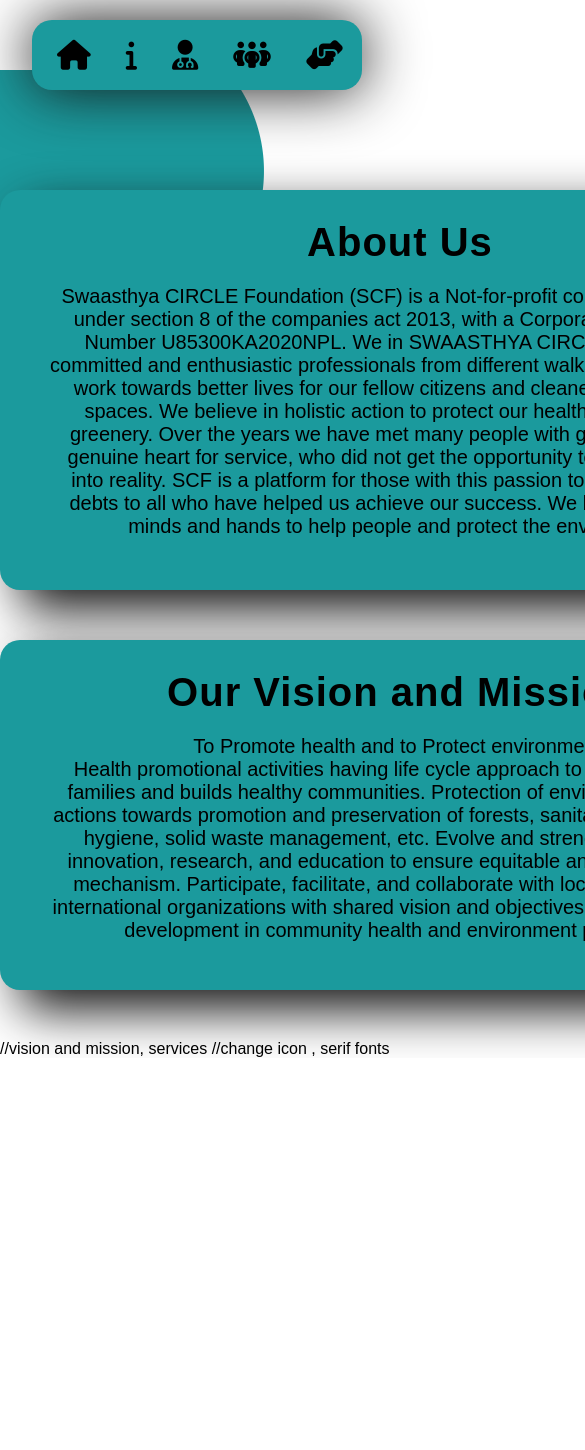
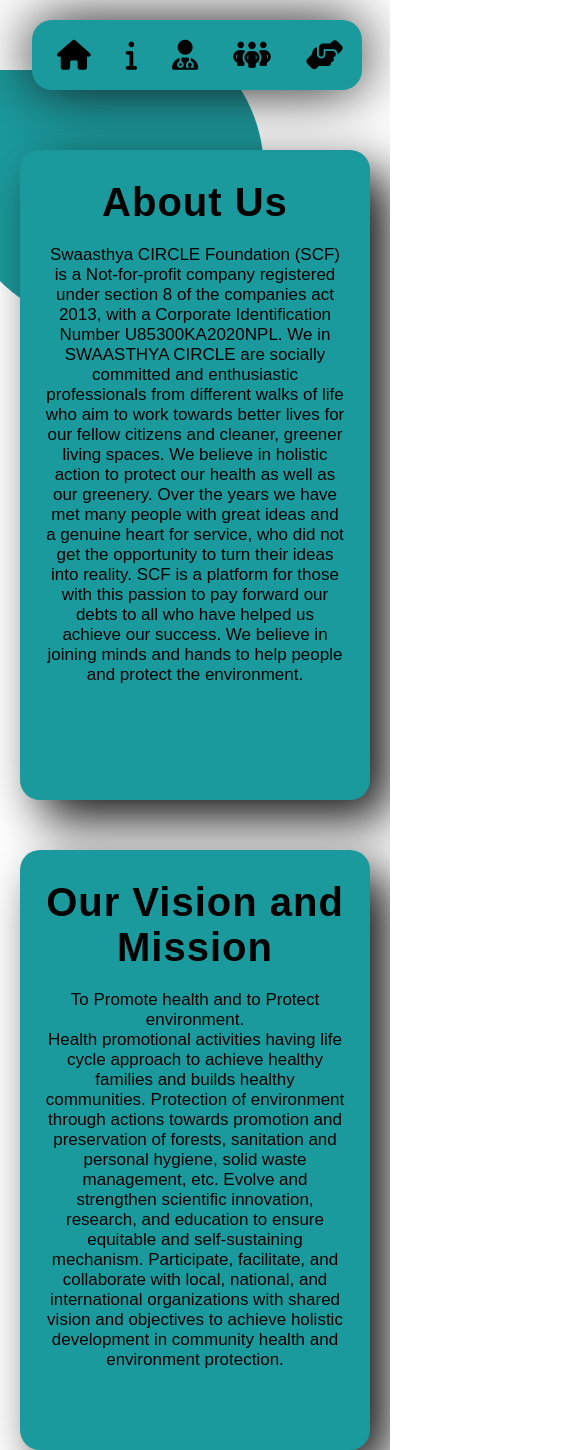
Before and after one commit to Foxtrot-14/Swaasthya-Circle, a React (Create React App) app: page /about in a window 390 px wide. Shown: the top 1450 px of the page, 585 px wide, since content can reach past the window. Before the commit the page ends 1058 px from the top, so only its background shows below. Built offline with nearby package versions, Linux system fonts and the light colour scheme; no server answers; the database is empty.

Commit message:
about-us-responsive

```diff
--- a/package.json
+++ b/package.json
@@ -44,6 +44,6 @@
     ]
   },
   "devDependencies": {
-    "@wixc3/react-board": "^2.2.1"
+    "@wixc3/react-board": "^2.3.0"
   }
 }
--- a/src/components/pages/About.css
+++ b/src/components/pages/About.css
@@ -33,3 +33,35 @@
   background-color: #1b9a9d;
   box-shadow: 20px 20px 50px rgb(21, 21, 21);
 }
+
+@media only screen and (max-width: 768px) {
+  h1 {
+    padding-top: 30px;
+    letter-spacing: 1px;
+    font-size: 40px;
+    font-weight: bold;
+    margin-bottom: 20px;
+  }
+  p {
+    width: 300px;
+    font-size: 17px;
+  }
+  .card1 {
+    margin-top: 80px;
+    margin-bottom: 50px;
+    border-radius: 20px;
+    height: 650px;
+    width: 350px;
+    background-color: #1b9a9d;
+    box-shadow: 20px 20px 50px rgb(21, 21, 21);
+  }
+  .card2 {
+    margin-top: 20px;
+    margin-bottom: 50px;
+    border-radius: 20px;
+    height: 600px;
+    width: 350px;
+    background-color: #1b9a9d;
+    box-shadow: 20px 20px 50px rgb(21, 21, 21);
+  }
+}
--- a/src/components/pages/About.js
+++ b/src/components/pages/About.js
@@ -62,7 +62,7 @@
           </p>
         </motion.div>
       </center>
-      //vision and mission, services //change icon , serif fonts
+      {/* //vision and mission, services //change icon , serif fonts */}
     </div>
   );
 };
--- a/src/components/pages/Team.js
+++ b/src/components/pages/Team.js
@@ -56,7 +56,7 @@
         ))}
         ;
       </div>
-      <h1 className="abc">Team Members</h1>
+      <h1 className="abc">Our Pillars</h1>
       <div className="ery">
         {da.mName.map((name, index) => (
           <div className="ard">
```
Also changed, not shown: 1 other file (tests, documents, lock files or other folders).
